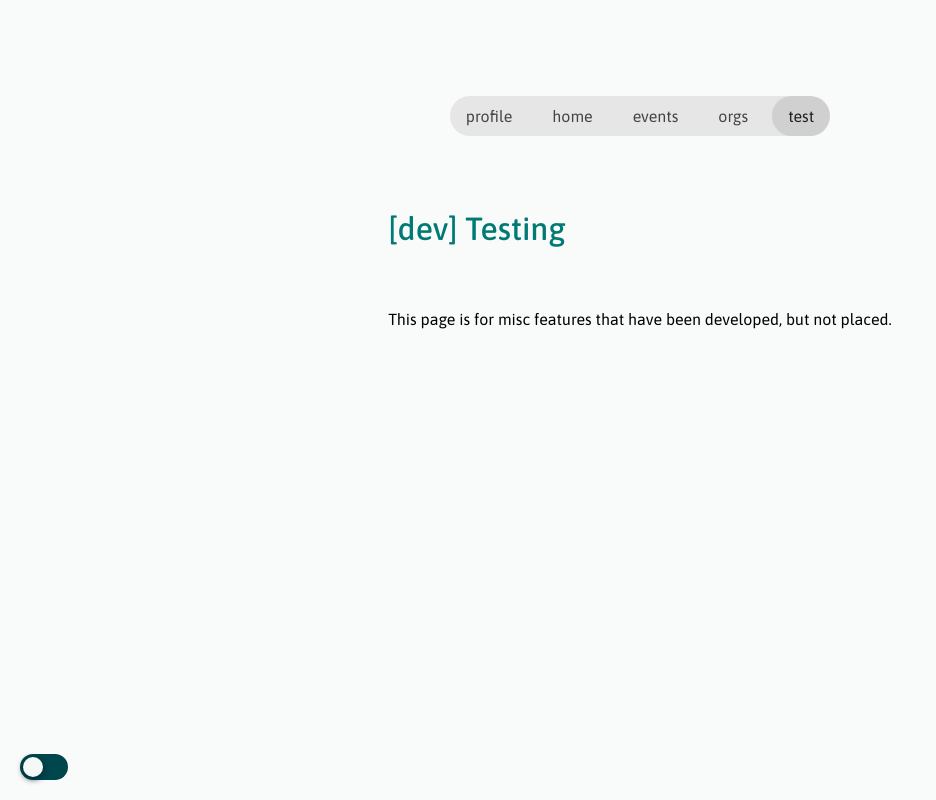
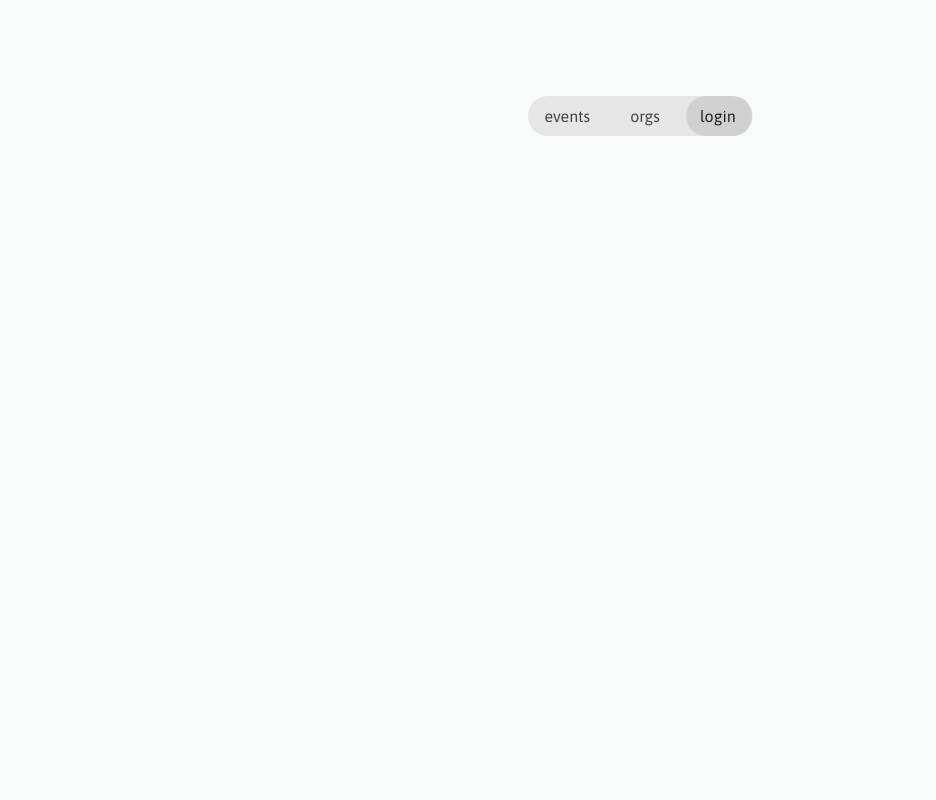
Before and after one commit to CApy-RPI/webui, a React (Vite) app: page /app/testing in a window 1280 px wide. Shown: the whole page, without its empty margins (0-936 px from the left). Built offline with nearby package versions, Linux system fonts and the light colour scheme.

Commit message:
Added protected public view

```diff
--- a/src/App.tsx
+++ b/src/App.tsx
@@ -7,6 +7,7 @@ import Organizations from './pages/Organizations.tsx';
 import Testing from './pages/Testing.tsx'; // temp page
 import Profile from './pages/Profile.tsx';
 import { AuthProvider } from './contexts/AuthContext.tsx';
+import ProtectedRoute from './components/routing/ProtectedRoute';
 
 export default function App() {
     return (
@@ -16,11 +17,11 @@ export default function App() {
                     <BrowserRouter basename="/app">
                         <Routes>
                             <Route element={<AppLayout />}>
-                                <Route path="/profile" element={<Profile />} />
-                                <Route path="/" element={<Home />} />
+                                <Route path="/profile" element={<ProtectedRoute> <Profile /> </ProtectedRoute>} />
+                                <Route path="/" element={<ProtectedRoute> <Home /> </ProtectedRoute>} />
                                 <Route path="/events" element={<Events />} />
                                 <Route path="/organizations" element={<Organizations />} />
-                                <Route path="/testing" element={<Testing />} />
+                                <Route path="/testing" element={<ProtectedRoute> <Testing /> </ProtectedRoute>} />
                             </Route>
                         </Routes>
                     </BrowserRouter>
--- a/src/components/navbar/Navbar.tsx
+++ b/src/components/navbar/Navbar.tsx
@@ -1,12 +1,15 @@
 import { useLayoutEffect, useRef, useState, useEffect } from 'react';
 import { useLocation } from 'react-router-dom';
+import { useAuth } from '../../contexts/AuthContext';
 import NavbarLink from './NavbarLink';
+import LoginPopup from '../LoginPopup';
 import '../../css/navbar.css';
 
 type IndicatorState = { left: number; width: number };
 
 export default function Navbar() {
-    const navbarRef = useRef<HTMLDivElement>(null);
+    const { user } = useAuth();
+    const [showLogin, setShowLogin] = useState(false);    const navbarRef = useRef<HTMLDivElement>(null);
     const location = useLocation();
     const [indicator, setIndicator] = useState<IndicatorState>({ left: 0, width: 0 });
 
@@ -52,11 +55,23 @@ export default function Navbar() {
                     width: `${indicator.width}px`,
                 }}
             />
-            <NavbarLink label="profile" nav="/profile" />
-            <NavbarLink label="home" nav="/" />
+
+            {user && <NavbarLink label="profile" nav="/profile" />}
+            {user && <NavbarLink label="home" nav="/" />}
+
             <NavbarLink label="events" nav="/events" />
             <NavbarLink label="orgs" nav="/organizations" />
-            <NavbarLink label="test" nav="/testing" />
+
+            {user && <NavbarLink label="test" nav="/testing" />}
+
+            {!user && (
+                <NavbarLink
+                    label="login"
+                    onClick={() => setShowLogin(true)}
+                />
+            )}
+
+            <LoginPopup isOpen={showLogin} onClose={() => setShowLogin(false)} />
         </div>
     );
 }
--- a/src/components/navbar/NavbarLink.tsx
+++ b/src/components/navbar/NavbarLink.tsx
@@ -3,13 +3,20 @@ import type { MouseEvent } from 'react';
 
 type NavbarLinkProps = {
     label: string;
-    nav: string;
+    nav?: string;
+    onClick?: () => void;
 };
 
-export default function NavbarLink({ label, nav }: NavbarLinkProps) {
+export default function NavbarLink({ label, nav, onClick }: NavbarLinkProps) {
     const navigate = useNavigate();
 
     const handleClick = (e: MouseEvent<HTMLAnchorElement>) => {
+        if (!nav) {
+            e.preventDefault();
+            onClick?.();
+            return;
+        }
+
         if (location.pathname === nav) {
             return;
         }
@@ -29,11 +36,12 @@ export default function NavbarLink({ label, nav }: NavbarLinkProps) {
         setTimeout(() => {
             content.classList.remove('page-transition');
         }, 400);
+        onClick?.();
     };
 
     return (
         <NavLink
-            to={nav}
+            to={nav ?? '#'}
             onClick={handleClick}
             className={({ isActive }) => `navlink ${isActive ? 'active-navlink' : ''}`}
         >
--- /dev/null
+++ b/src/components/routing/ProtectedRoute.tsx
@@ -0,0 +1,17 @@
+import { Navigate } from 'react-router-dom';
+import { useAuth } from '../../contexts/AuthContext';
+
+type Props = {
+    children: React.ReactNode;
+};
+
+export default function ProtectedRoute({ children }: Props) {
+    const { user, loading } = useAuth();
+    if (loading) return null;
+
+    if (!user) {
+        return <Navigate to="/events" replace />;
+    }
+
+    return <>{children}</>;
+}
```
